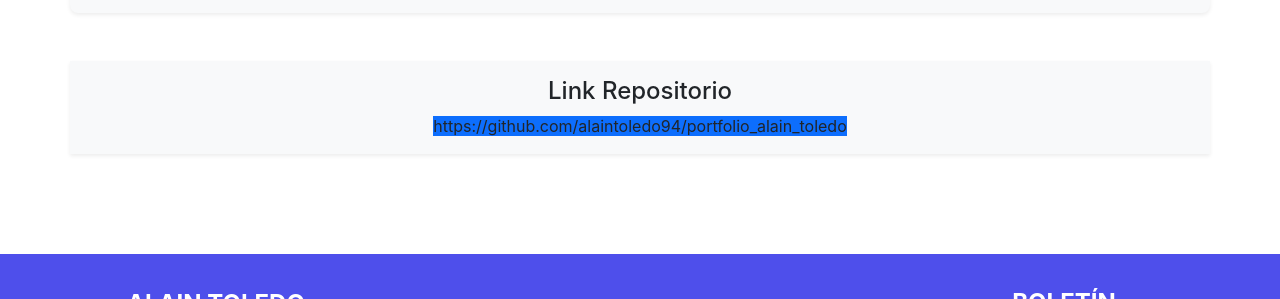
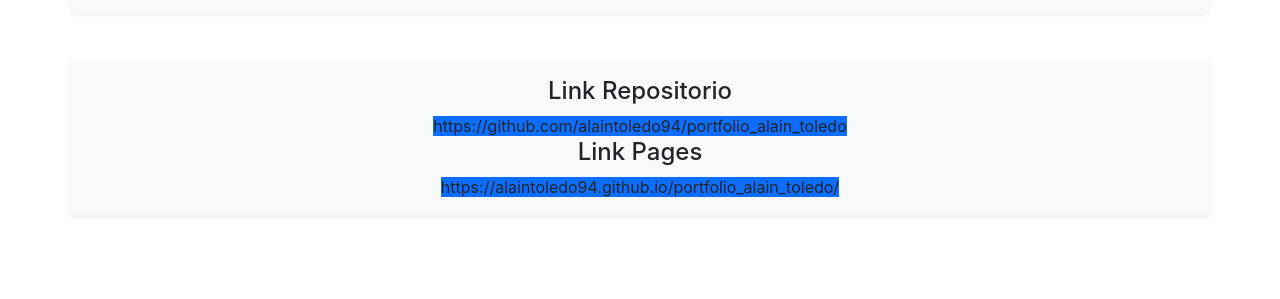
Before and after one commit to alaintoledo94/portfolio_alain_toledo, a plain HTML site: page pages/proyectos.html in a window 1280 px wide. Shown: the part 1459-1758 px from the top of the page. Drawn offline with Linux system fonts and the light colour scheme.

Commit message:
Actualizacion link pages

```diff
--- a/pages/proyectos.html
+++ b/pages/proyectos.html
@@ -144,6 +144,13 @@
                     href="https://github.com/alaintoledo94/portfolio_alain_toledo">https://github.com/alaintoledo94/portfolio_alain_toledo</a>
             </div>
         </div>
+        <h4 class="encabezados">Link Pages</h4>
+        <div class="row">
+            <div class="col-12 text-center">
+                <a class="bg-primary"
+                    href="https://alaintoledo94.github.io/portfolio_alain_toledo/">https://alaintoledo94.github.io/portfolio_alain_toledo/</a>
+            </div>
+        </div>
     </section>
 
 
```
